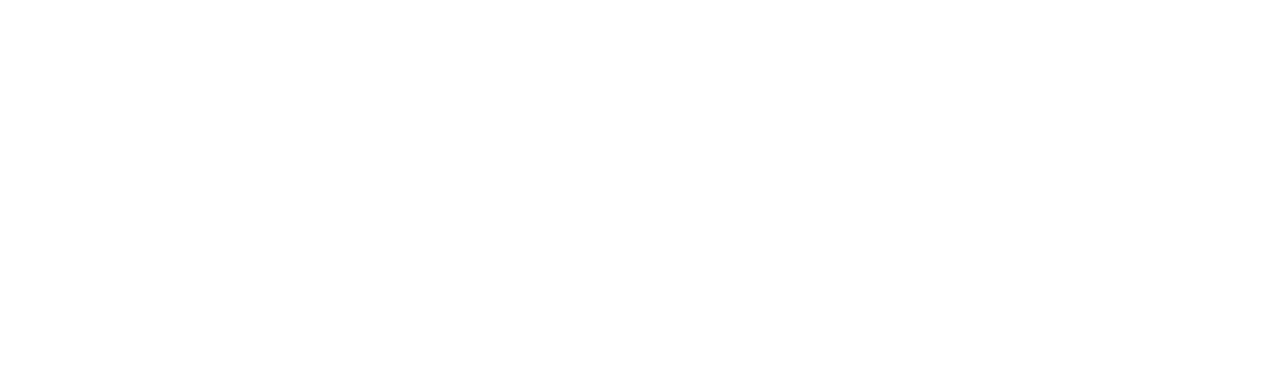
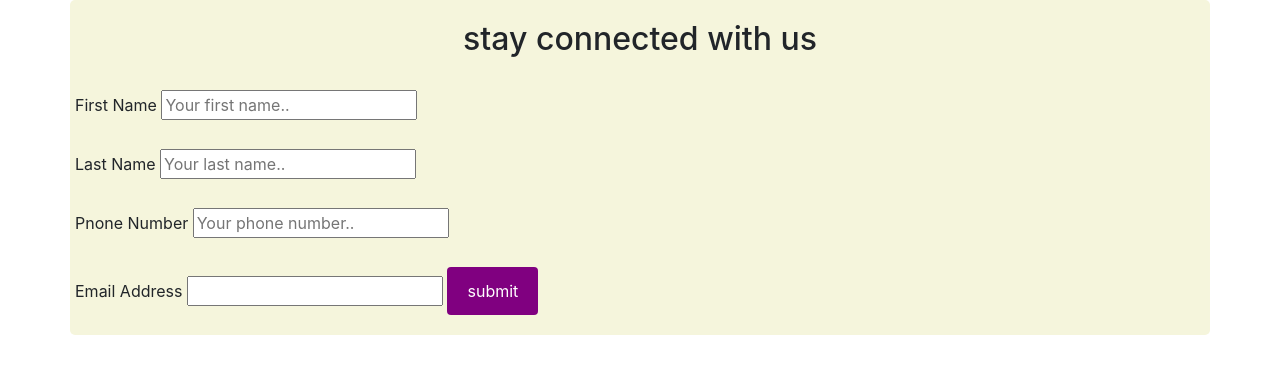
Before and after one commit to emmakamau/KnowYourTrait, a plain HTML site: page index.html in a window 1280 px wide. Drawn offline with nearby package versions, Linux system fonts and the light colour scheme.

Commit message:
added a contact form

```diff
--- a/index.html
+++ b/index.html
@@ -18,6 +18,31 @@
     <!-- Quiz Section -->
     <!-- Result display -->
     <!-- Contact Us -->
+   <div class="container ann">
+    <div style="text-align: center;" >
+  <h2>stay connected with us</h2> <br>
+</div>
+   <div class="row">
+     <div class="column">
+   </div>
+   <div class="column">
+     <form action="/action_page.php">
+       <label for="fname">First Name</label>
+       <input type="text" id="fname" name="firstname" placeholder="Your first name.."><br>
+       <br>
+       <label for="lname">Last Name</label>
+       <input type="text" id="lname" name="lastname" placeholder="Your last name.."> <br>
+       <br>
+       <label for="pnumber">Pnone Number</label>
+       <input type="number" id="pnumber" name="phonenumber" placeholder="Your phone number.."> <br>
+       <br>
+       <label for="email address">Email Address</label>
+       <input type="text" id="Eaddress" name="Your email address..">
+       <input type="submit" value="submit">
+       </form>
+     </div>
+  </div>
+</div>
 
     <!-- Optional JavaScript -->
     <!-- jQuery first, then Popper.js, then Bootstrap JS -->
--- a/styles.css
+++ b/styles.css
@@ -0,0 +1,16 @@
+input[type=submit] {
+    background-color: purple;
+    color: white;
+    padding: 12px 20px;
+    border: none;
+    border-radius: 4px;
+    cursor: pointer;
+  }
+  input[type=submit]:hover {
+    background-color: brown;
+}
+.container {
+    border-radius: 5px;
+    background-color:beige;
+    padding: 20px;
+}
```
